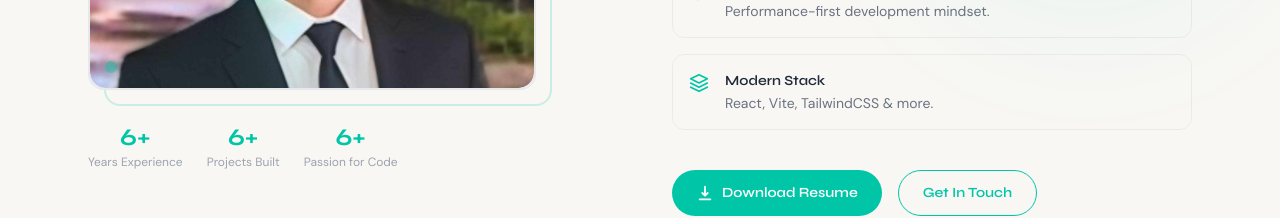
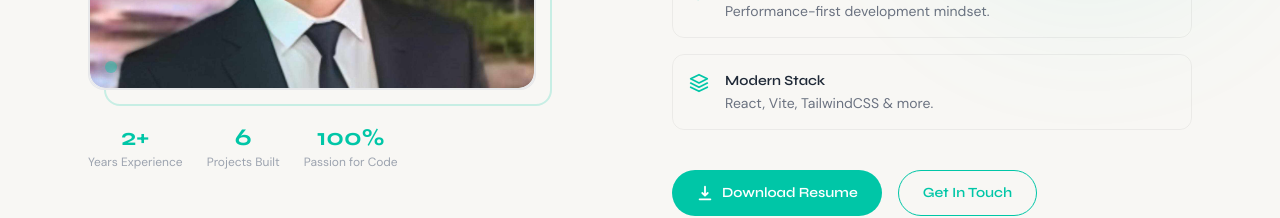
Before and after one commit to dhen-delacruz/dheniell-portfolio, a React (Vite) app: page / in a window 1280 px wide. Shown: the part 1460-1678 px from the top of the page. Built offline with nearby package versions, Linux system fonts and the light colour scheme.

Commit message:
update my project

```diff
--- a/src/components/About.jsx
+++ b/src/components/About.jsx
@@ -6,7 +6,7 @@ import photo from '../assets/photo.jpg'
 
 const stats = [
   { value: '2+', label: 'Years Experience' },
-  { value: '6+', label: 'Projects Built' },
+  { value: '6', label: 'Projects Built' },
   { value: '100%', label: 'Passion for Code' },
 ]
 
@@ -84,7 +84,7 @@ export default function About() {
                   transition={{ delay: 0.3 + i * 0.1 }}
                   className="text-center"
                 >
-                  <div className="font-display font-bold text-2xl text-accent">6+</div>
+                  <div className="font-display font-bold text-2xl text-accent">{s.value}</div>
                   <div className="font-body text-xs dark:text-gray-500 text-gray-400">{s.label}</div>
                 </motion.div>
               ))}
```
